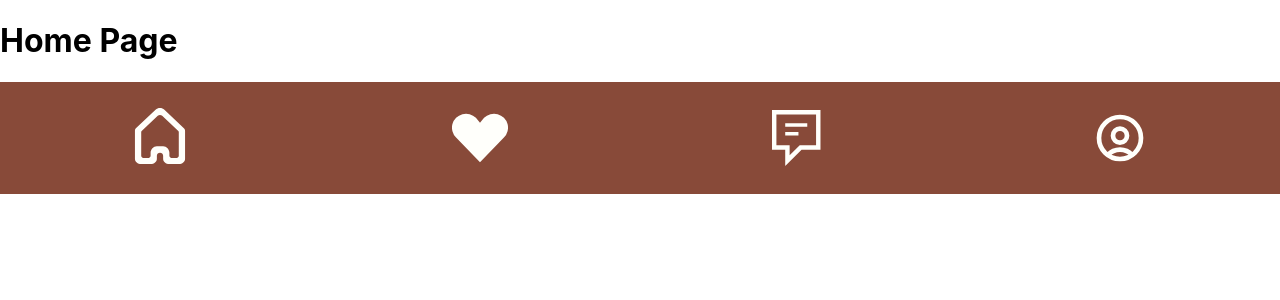
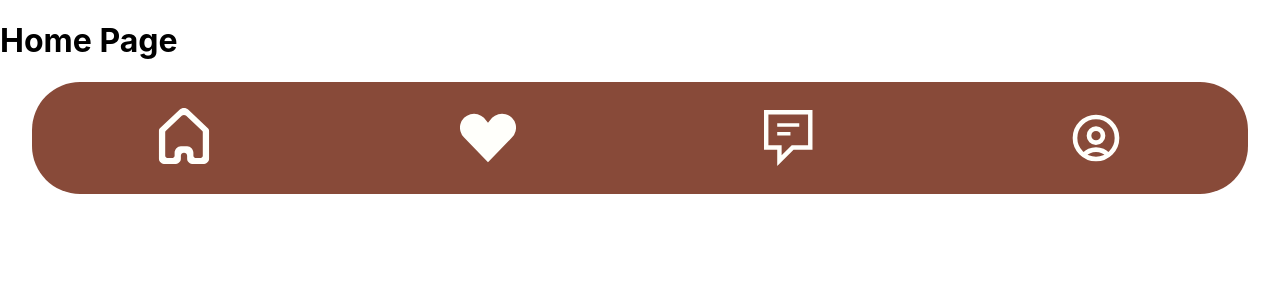
Before and after one commit to mariazakweb/group6-pet-adoption, a React (Create React App) app in the folder petadoption/: page / in a window 1280 px wide. Shown: the top 300 px of the page. Built offline with nearby package versions, Linux system fonts and the light colour scheme.

Commit message:
added border radius

```diff
--- a/petadoption/src/components/Nav/Nav.scss
+++ b/petadoption/src/components/Nav/Nav.scss
@@ -3,12 +3,15 @@
 }
 
 .nav{
-    width: 100%;
+    margin: auto;
+    width: 95%;
     height: 7rem;
     background-color: #884A39;
     display: flex;
     justify-content: space-around;
     align-items: center;
+    border-radius: 3rem;
+    margin-bottom: 3rem;
     .homeIcon, .heartIcon, .messageIcon, .userIcon{
         height: 56px;
 
```
